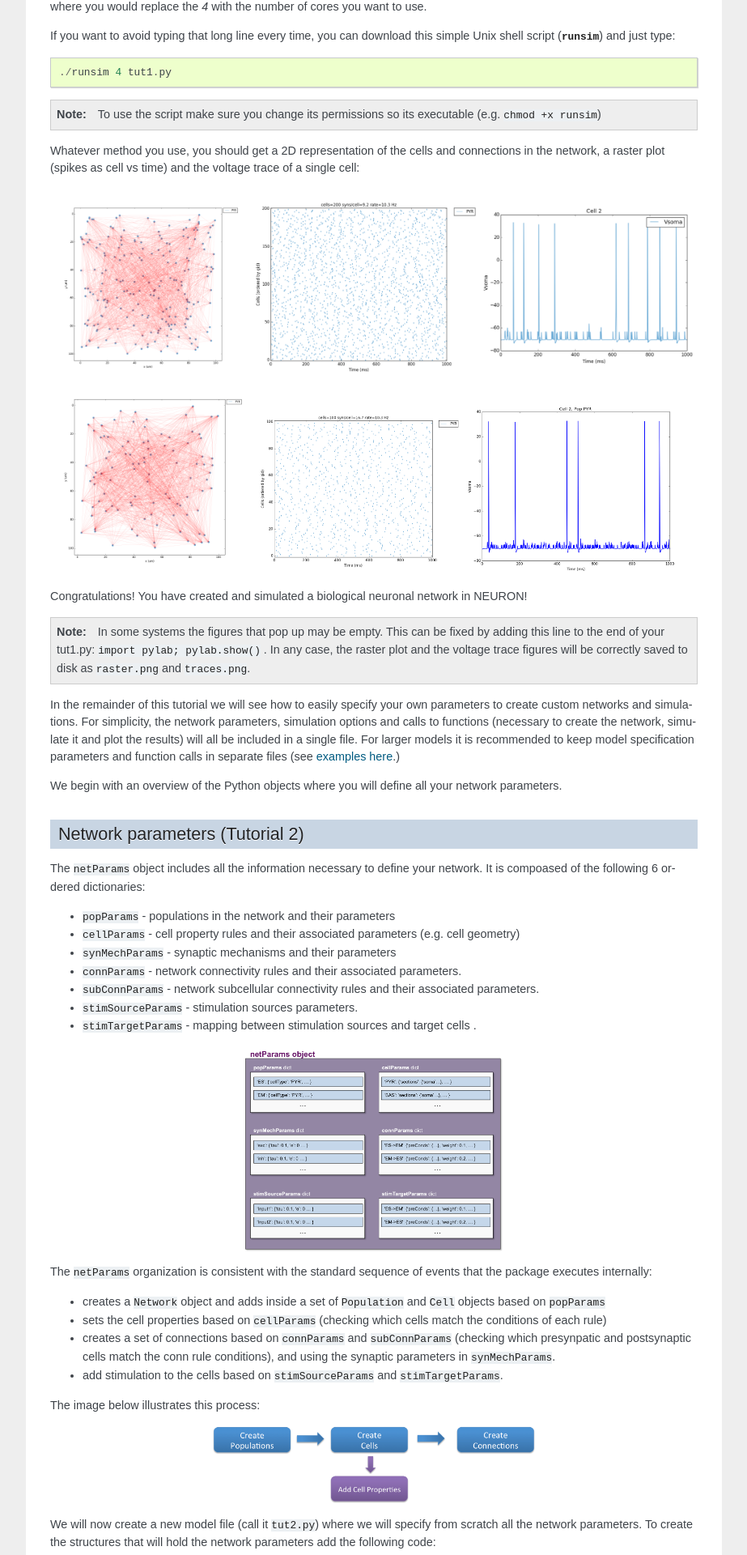
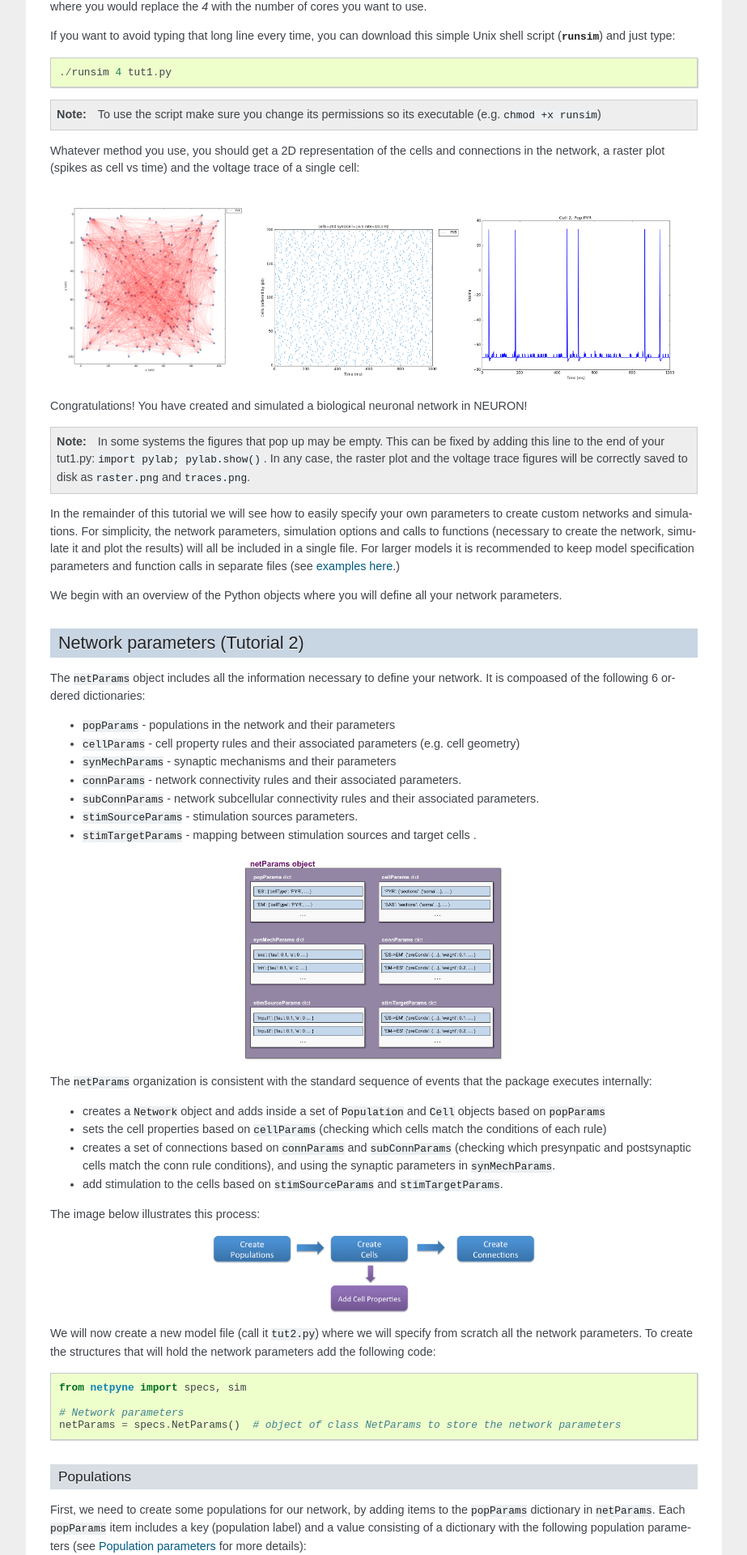
Before and after one commit to suny-downstate-medical-center/netpyne, a Sphinx documentation site: the page built from doc/source/tutorial.rst, in a window 1280 px wide. Shown: the part 1130-3050 px from the top of the page at 81% size, without its empty margins (198-1121 px from the left). Built offline with Sphinx 7.4.7, drawn with Linux system fonts in a browser that asks for light colours.

Commit message:
updated tut1 figs

```diff
--- a/doc/source/tutorial.rst
+++ b/doc/source/tutorial.rst
@@ -55,10 +55,6 @@ If you want to avoid typing that long line every time, you can download this sim
 .. note:: To use the script make sure you change its permissions so its executable (e.g. ``chmod +x runsim``)
 
 Whatever method you use, you should get a 2D representation of the cells and connections in the network, a raster plot (spikes as cell vs time) and the voltage trace of a single cell:
-
-.. image:: figs/tut1.png
-	:width: 100%
-	:align: center
 
 .. image:: figs/tut1_net.png
 	:width: 30%
```
Also changed, not shown: doc/source/figs/tut1_net.png, doc/source/figs/tut1_raster.png, doc/source/figs/tut1_traces.png, 1 other file.
